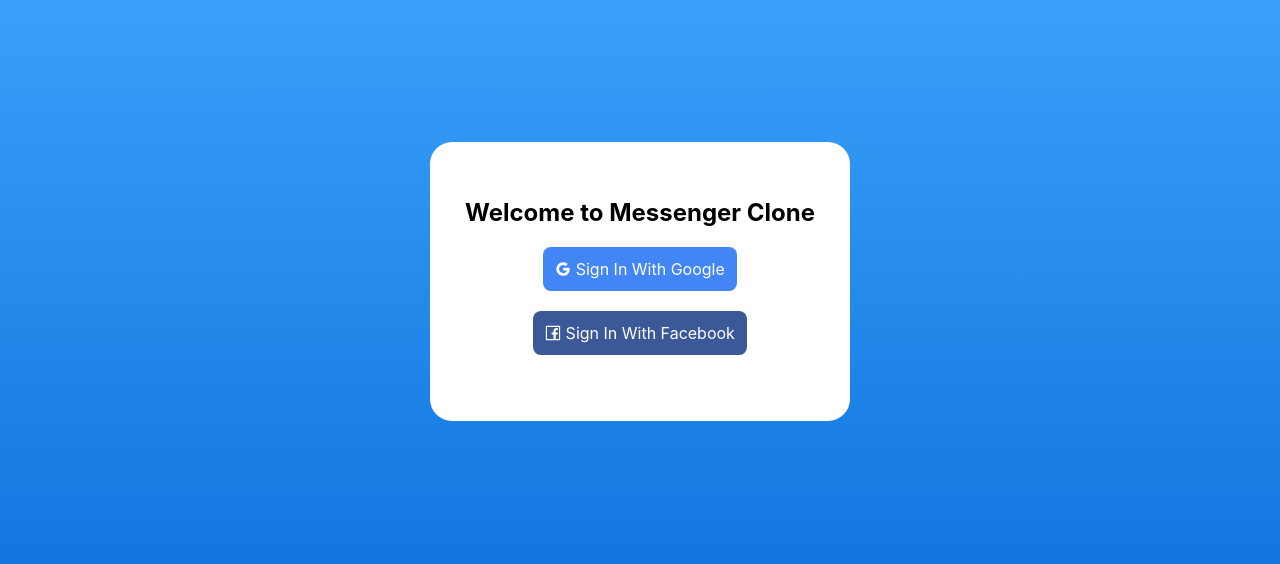
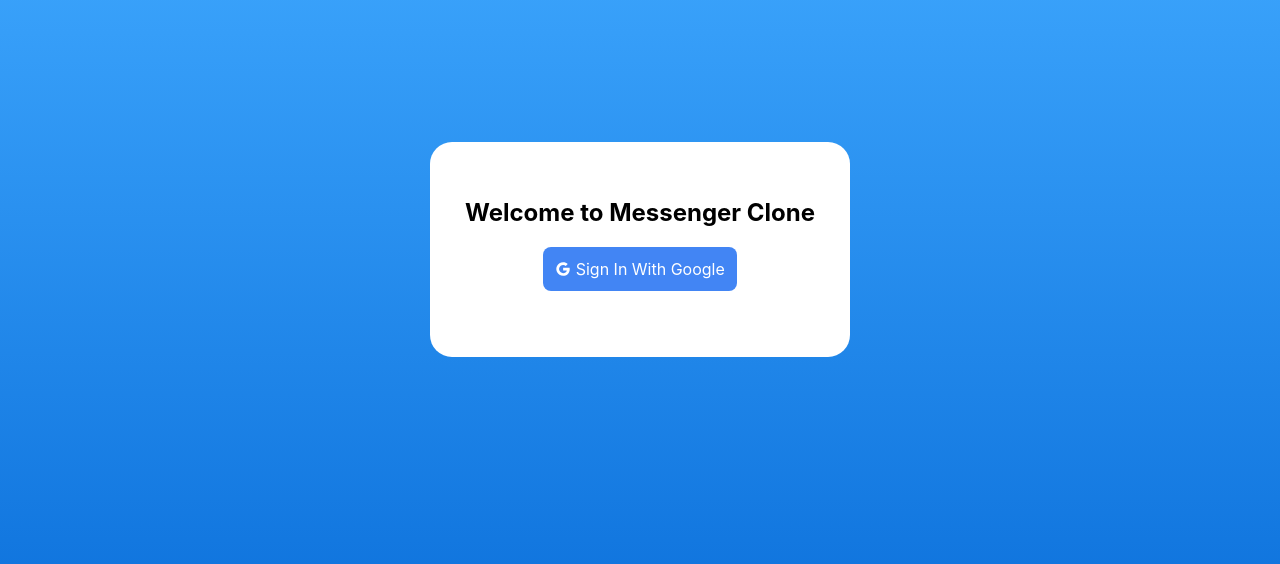
Before and after one commit to arthurs14/Messenger-Clone, a React (Create React App) app: page / in a window 1280 px wide. Shown: the part 114-678 px from the top of the page. Built offline with nearby package versions, Linux system fonts and the light colour scheme; no server answers.

Commit message:
features of using facebook login are not working due to permissions

```diff
--- a/src/components/Login.js
+++ b/src/components/Login.js
@@ -1,5 +1,5 @@
 import React from 'react';
-import { GoogleOutlined, FacebookOutlined } from '@ant-design/icons';
+import { GoogleOutlined } from '@ant-design/icons';
 
 import { auth } from '../firebase';
 import firebase from 'firebase/app';
@@ -14,12 +14,6 @@
           onClick={() => auth.signInWithRedirect(new firebase.auth.GoogleAuthProvider())}>
           <GoogleOutlined /> Sign In With Google
         </div>
-        <br /><br />
-        <div
-          className="login-button facebook"
-          onClick={() => auth.signInWithRedirect(new firebase.auth.FacebookAuthProvider())}>
-          <FacebookOutlined /> Sign In With Facebook
-        </div>
       </div>
     </div>
 
```
